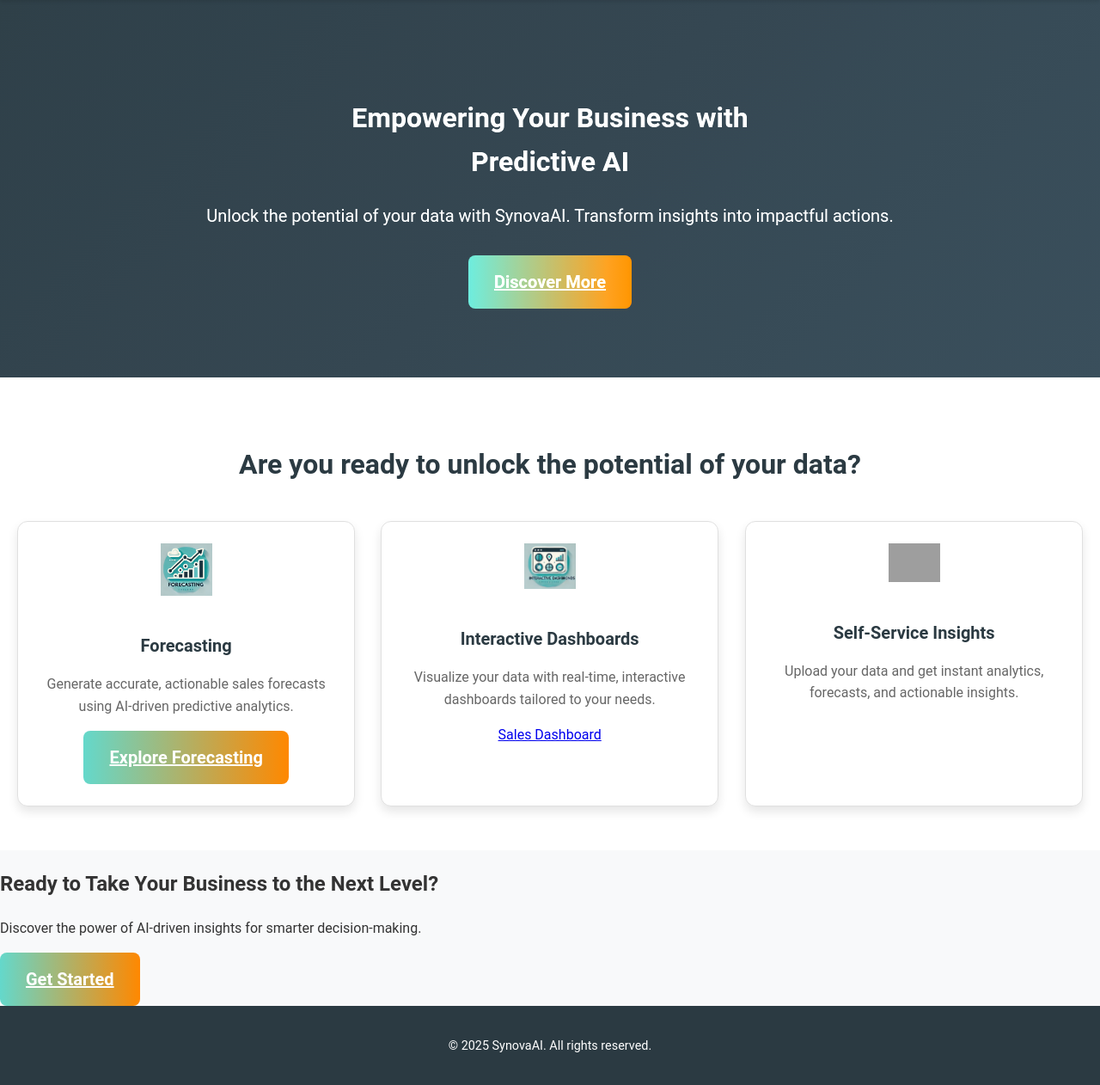
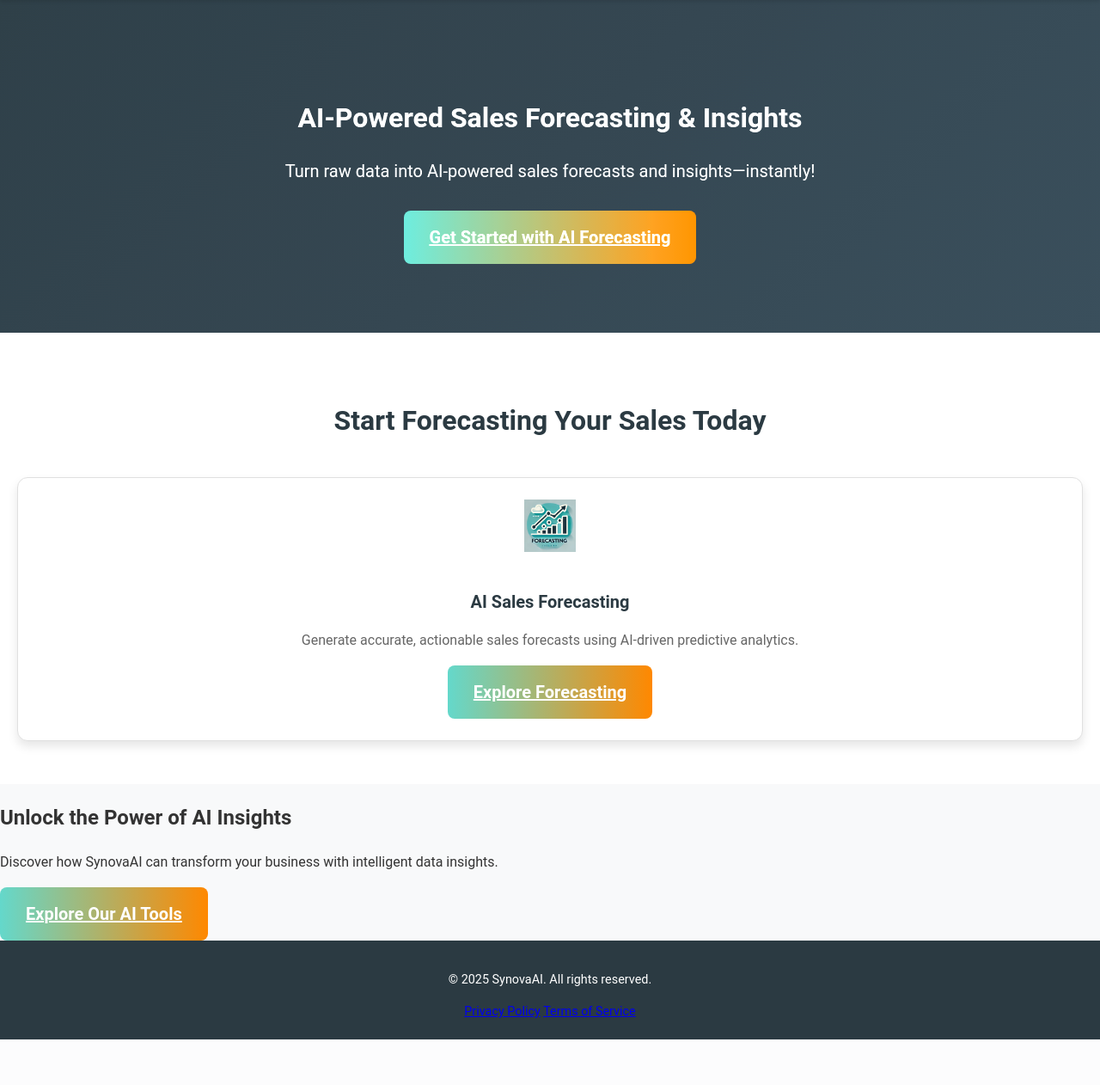
Before and after one commit to jslad2/sales-forecasting-platform, a Flask app: page / in a window 1280 px wide. Shown: the part 91-1353 px from the top of the page at 86% size. After the commit the page ends 1300 px from the top, so only its background shows below. Run offline with Flask 3, Linux system fonts and the light colour scheme; grey boxes are pictures that could not be loaded.

Commit message:
deepseek updaate to gpt

```diff
--- a/templates/index.html
+++ b/templates/index.html
@@ -3,12 +3,12 @@
 <head>
     <meta charset="UTF-8">
     <meta name="viewport" content="width=device-width, initial-scale=1.0">
-    <title>SynovaAI - Unlock Predictive Insights</title>
-    <meta name="description" content="Empowering Your Business with Predictive AI">
+    <title>SynovaAI - AI-Powered Sales Forecasting & Insights</title>
+    <meta name="description" content="Turn raw data into AI-powered sales forecasts and insights—instantly!">
 
     <!-- Open Graph Meta Tags for SEO -->
-    <meta property="og:title" content="SynovaAI - Unlock Predictive Insights">
-    <meta property="og:description" content="Empowering Your Business with Predictive AI">
+    <meta property="og:title" content="SynovaAI - AI-Powered Sales Forecasting & Insights">
+    <meta property="og:description" content="Turn raw data into AI-powered sales forecasts and insights—instantly!">
     <meta property="og:image" content="static/images/og-image.png">
     <meta property="og:url" content="https://www.synovaai.com">
 
@@ -32,45 +32,29 @@
     <!-- Hero Section -->
     <section class="hero">
         <article class="hero-text">
-            <h1>Empowering Your Business with<br><span class="highlight">Predictive AI</span></h1>
-            <p>Unlock the potential of your data with SynovaAI. Transform insights into impactful actions.</p>
-            <a href="data_services.html" class="cta-button primary-button">Discover More</a>
+            <h1>AI-Powered Sales Forecasting & Insights</h1>
+            <p>Turn raw data into AI-powered sales forecasts and insights—instantly!</p>
+            <a href="data_services.html" class="cta-button primary-button">Get Started with AI Forecasting</a>
         </article>
     </section>
 
-    <!-- Data Services Section -->
-    <section id="services" class="data-services">
-        <h2>Are you ready to unlock the potential of your data?</h2>
-        <div class="service-grid">
-            <!-- Forecasting Service -->
-            <div class="service-card show">
-                <img src="static/images/forecasting-icon.png" alt="Forecasting Icon" loading="lazy" onerror="this.onerror=null; this.src='static/images/default-placeholder.png'">
-                <h3>Forecasting</h3>
-                <p>Generate accurate, actionable sales forecasts using AI-driven predictive analytics.</p>
-                <a href="https://sales-forecasting-platform-ymmlb4pgyhgjw9gg7useb4.streamlit.app" target="_blank" class="cta-button" aria-label="Explore Forecasting">Explore Forecasting</a>
-            </div>
-            <!-- Dashboard Service -->
-            <div class="service-card show">
-                <img src="static/images/dashboard-icon.png" alt="Dashboard Icon" loading="lazy" onerror="this.onerror=null; this.src='static/images/default-placeholder.png'">
-                <h3>Interactive Dashboards</h3>
-                <p>Visualize your data with real-time, interactive dashboards tailored to your needs.</p>
-                <a href="sales_dashboard.html" class="text-link">Sales Dashboard</a>
-            </div>
-            <!-- Self-Service Insights -->
-            <div class="service-card show">
-                <img src="static/images/self-service-icon.png" alt="Self-Service Icon" loading="lazy" onerror="this.onerror=null; this.src='static/images/default-placeholder.png'">
-                <h3>Self-Service Insights</h3>
-                <p>Upload your data and get instant analytics, forecasts, and actionable insights.</p>
-            </div>
+    <!-- Featured Tool: Forecasting -->
+    <section id="featured-tool" class="data-services">
+        <h2>Start Forecasting Your Sales Today</h2>
+        <div class="service-card show centered-card">
+            <img src="static/images/forecasting-icon.png" alt="Forecasting Icon" loading="lazy">
+            <h3>AI Sales Forecasting</h3>
+            <p>Generate accurate, actionable sales forecasts using AI-driven predictive analytics.</p>
+            <a href="https://sales-forecasting-platform-ymmlb4pgyhgjw9gg7useb4.streamlit.app" target="_blank" class="cta-button" aria-label="Explore Forecasting">Explore Forecasting</a>
         </div>
     </section>
 
-    <!-- Call to Action (Improved) -->
+    <!-- Call to Action -->
     <section class="cta improved-cta">
         <div class="cta-content">
-            <h2>Ready to Take Your Business to the Next Level?</h2>
-            <p>Discover the power of AI-driven insights for smarter decision-making.</p>
-            <a href="contact.html" class="cta-button" aria-label="Get Started">Get Started</a>
+            <h2>Unlock the Power of AI Insights</h2>
+            <p>Discover how SynovaAI can transform your business with intelligent data insights.</p>
+            <a href="data_services.html" class="cta-button" aria-label="Explore Our AI Tools">Explore Our AI Tools</a>
         </div>
     </section>
 
@@ -79,10 +63,14 @@
 
     <!-- Footer -->
     <footer>
-        <p>&copy; 2025 SynovaAI. All rights reserved.</p>
+        <p>&copy; <span id="current-year">2025</span> SynovaAI. All rights reserved.</p>
+        <div class="footer-links">
+            <a href="privacy_policy.html">Privacy Policy</a>
+            <a href="terms_of_service.html">Terms of Service</a>
+        </div>
     </footer>
 
-    <!-- JavaScript for Smooth Scrolling and Card Visibility -->
+    <!-- JavaScript -->
     <script>
         // Smooth scroll to top
         function scrollToTop() {
@@ -97,6 +85,10 @@
             document.querySelectorAll(".service-card").forEach(card => {
                 card.classList.add("show");
             });
+
+            // Update copyright year dynamically
+            const currentYear = new Date().getFullYear();
+            document.getElementById("current-year").textContent = currentYear;
         });
     </script>
 </body>
```
